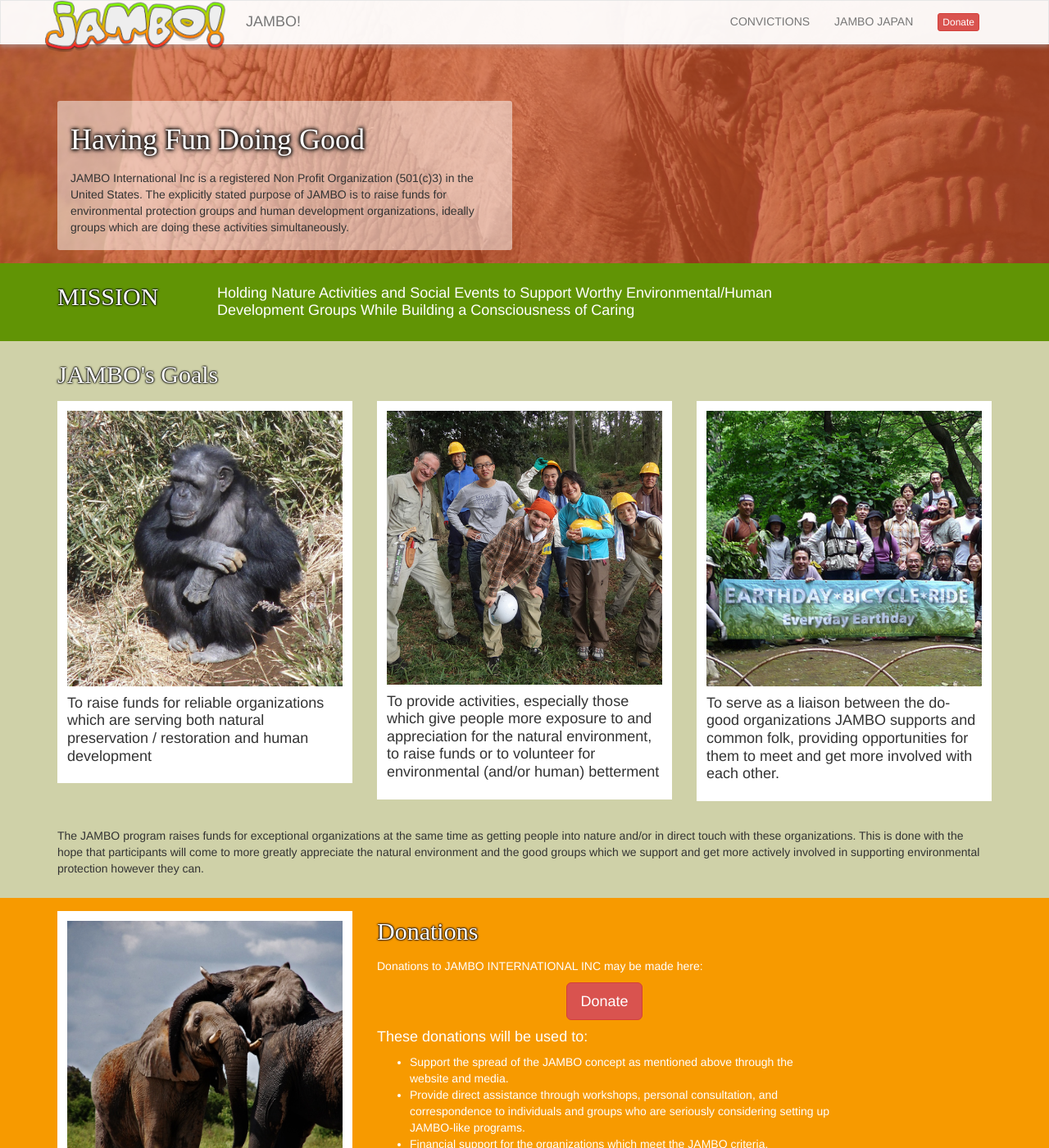
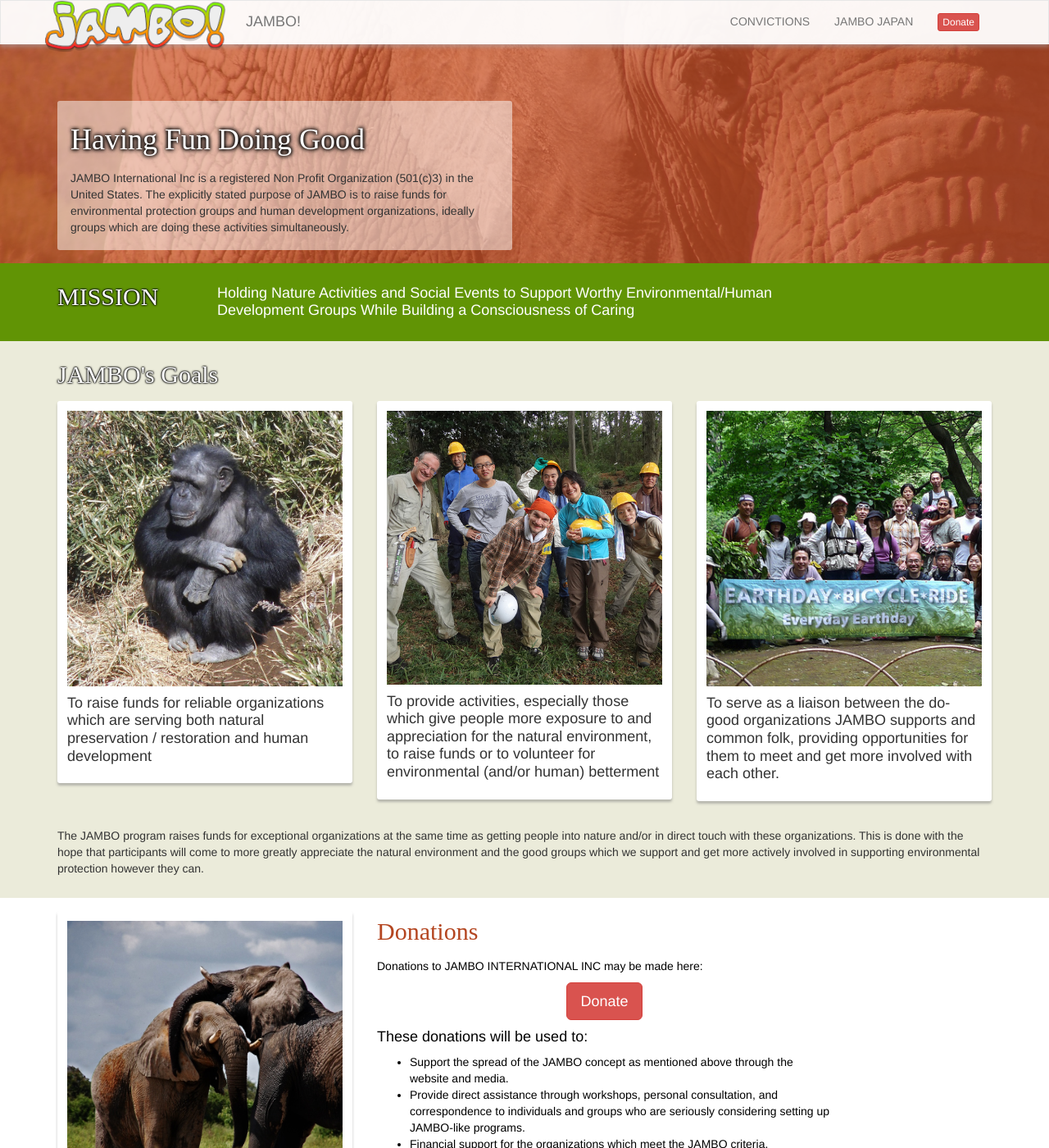
Before and after one commit to renanak/jambo-international.github.io, a Jekyll site: the page built from index.html, in a window 1280 px wide and 1400 px high. Shown: the whole window at 82% size. Built offline with Jekyll 4.4.1, drawn with Linux system fonts in a browser that asks for light colours; some web fonts are replaced.

Commit message:
recolor home

```diff
--- a/_layouts/home.html
+++ b/_layouts/home.html
@@ -70,7 +70,7 @@
 </div>
 </section>
 
-<section class="donations tint-yellow">
+<section class="donations tint-white">
   <div class="container">
     <div class="row">
       <div class="col-sm-6 col-md-4">
@@ -104,7 +104,7 @@
 
 </section>
 
-<section class="reasons tint-white">
+<section class="reasons">
   <div class="container">
     <div class="row">
       <div class="col-sm-12">
--- a/_sass/_base.scss
+++ b/_sass/_base.scss
@@ -1,6 +1,6 @@
 
 body {
-  background-color: $body-background;
+  background-color: lighten($body-background, 15%);
 }
 
 .big-header {
--- a/_sass/_home.scss
+++ b/_sass/_home.scss
@@ -40,6 +40,8 @@
   background: white;
   padding: 12px;
   margin-bottom: 16px;
+  box-shadow: 0 3px 3px rgba(128, 128, 128, 0.5);
+  border-radius: 3px;
   img {
     width: 100%;
     max-width: 100%;
```
